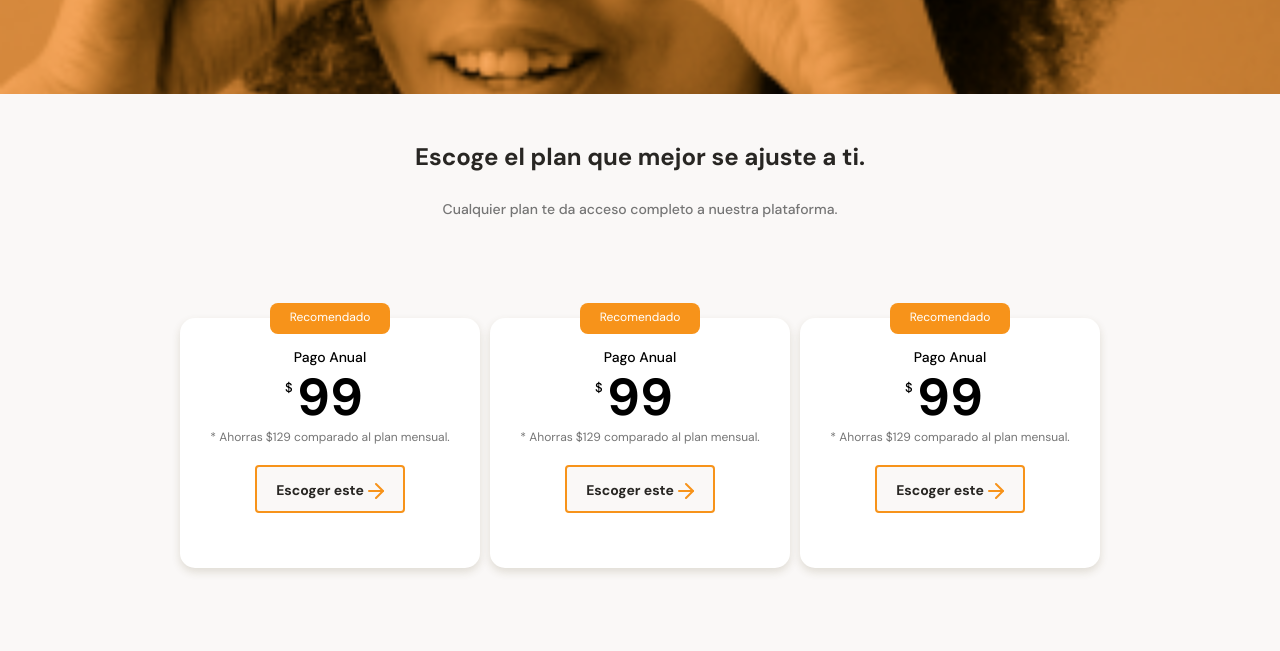
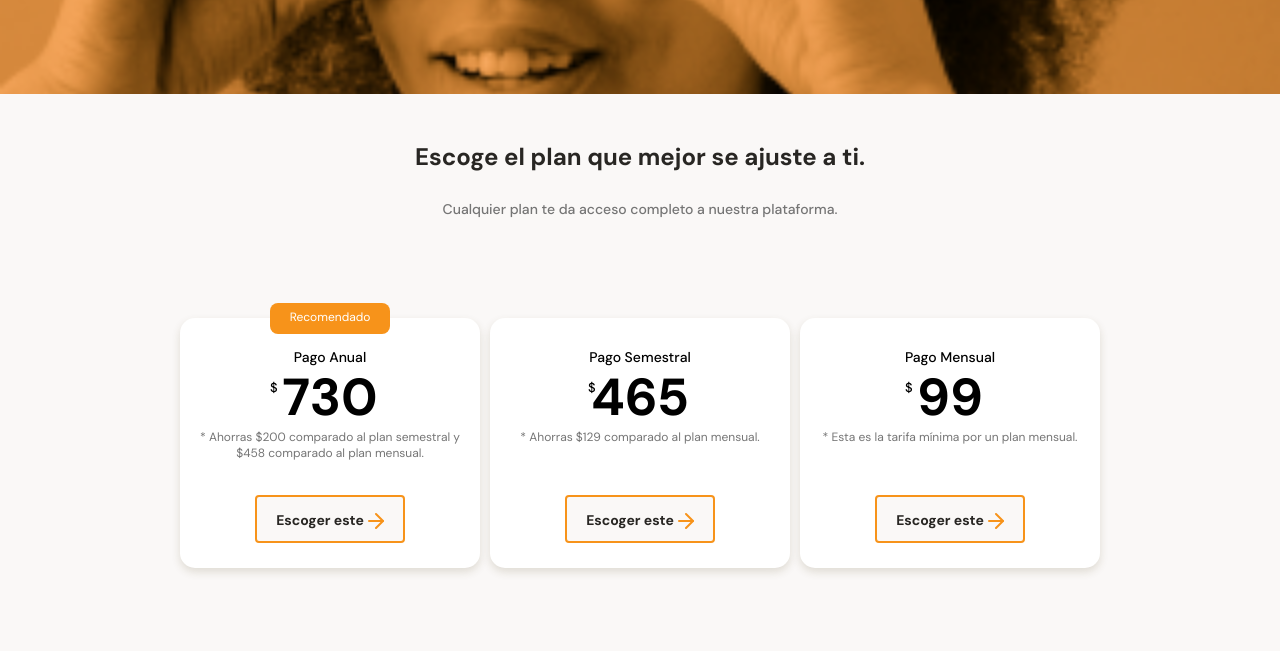
Before and after one commit to christefs/Mobile-first, a plain HTML site: page index.html in a window 1280 px wide. Shown: the part 1996-2647 px from the top of the page. Drawn offline with Linux system fonts and the light colour scheme.

Commit message:
Se aplican leyendas particulares con últimos estilos a las tarjetas plans-container--card y se aplica Media Query para desktop a partir de 1320 px

```diff
--- /dev/null
+++ b/CSS/laptop.css
@@ -0,0 +1,10 @@
+.product-detail--card {
+    width: 310px;
+}
+
+.product-cards--container {
+    display: flex;
+    flex-wrap: wrap;
+    width: 1300px;
+    margin: 0 auto;
+}
--- a/index.html
+++ b/index.html
@@ -11,6 +11,7 @@
     <link href="https://fonts.googleapis.com/css2?family=DM+Sans:wght@400;500;700&family=Inter:wght@300;500&family=Montserrat:wght@400;700&family=Noto+Sans+JP:wght@300;500;700&family=Roboto:wght@300;400;500&display=swap" rel="stylesheet">
     <link rel="stylesheet" href="./styles.css">
     <link rel="stylesheet" href="./CSS/tablet.css" media="(min-width: 930px)">
+    <link rel="stylesheet" href="./CSS/laptop.css" media="(min-width: 1320px)">
     <title>Document</title>
 </head>
 <body>
@@ -129,28 +130,28 @@
                     <p class="recommended">Recomendado</p>
                     <div class="plan-info-container">
                         <h3 class="plan-card--title">Pago Anual</h3>
-                        <p class="plan-card--price"><span>$</span> 99</p>
+                        <p class="plan-card--price annual-price"><span>$</span> 730</p>
+                        <p class="plan-card--saving">* Ahorras $200 comparado al plan semestral y $458 comparado al plan mensual.</p>
+                        <button class="plan-card--ca">Escoger este<span></span></button>
+                    </div>
+                </article>
+
+                <article class="plans-container--card">
+
+                    <div class="plan-info-container">
+                        <h3 class="plan-card--title">Pago Semestral</h3>
+                        <p class="plan-card--price semi-annual-price"><span>$</span> 465</p>
                         <p class="plan-card--saving">* Ahorras $129 comparado al plan mensual.</p>
                         <button class="plan-card--ca">Escoger este<span></span></button>
                     </div>
                 </article>
 
                 <article class="plans-container--card">
-                    <p class="recommended">Recomendado</p>
+
                     <div class="plan-info-container">
-                        <h3 class="plan-card--title">Pago Anual</h3>
-                        <p class="plan-card--price"><span>$</span> 99</p>
-                        <p class="plan-card--saving">* Ahorras $129 comparado al plan mensual.</p>
-                        <button class="plan-card--ca">Escoger este<span></span></button>
-                    </div>
-                </article>
-
-                <article class="plans-container--card">
-                    <p class="recommended">Recomendado</p>
-                    <div class="plan-info-container">
-                        <h3 class="plan-card--title">Pago Anual</h3>
-                        <p class="plan-card--price"><span>$</span> 99</p>
-                        <p class="plan-card--saving">* Ahorras $129 comparado al plan mensual.</p>
+                        <h3 class="plan-card--title">Pago Mensual</h3>
+                        <p class="plan-card--price monthly-price"><span>$</span> 99</p>
+                        <p class="plan-card--saving">* Esta es la tarifa mínima por un plan mensual.</p>
                         <button class="plan-card--ca">Escoger este<span></span></button>
                     </div>
                 </article>
--- a/styles.css
+++ b/styles.css
@@ -427,17 +427,34 @@ main {
     font-weight: 500;
     position: absolute;
     bottom: 15px;
-    left: calc(50% - 45px);
+
 
 }
+.annual-price span {
+    left: calc(50% - 60px);
+}
+.semi-annual-price span {
+    left: calc(50% - 52px);
+}
+.monthly-price span {
+    left: calc(50% - 45px);
+}
+
 .plan-card--saving {
     font-size: 1.2rem;
     color: #757575;
 }
+/*
+.plan-info-container {
+    position: relative;
+}*/
 .plan-card--ca {
+    position: absolute;
+
     width: 150px;
     height: 48px;
-    margin-top: 20px;
+    /*margin-top: 10px;*/
+    bottom: 25px;
     background-color: #faf8f7;
     border: 2px solid var(--bitcoin-orange);
     border-radius: 4px;
@@ -445,6 +462,8 @@ main {
     font-size: 1.4rem;
     font-weight: bold;
     color: var(--black);
+
+    left: calc(50% - 75px);
 }
 .plan-card--ca span {
     display: inline-block;
```
Also changed, not shown: 1 other file.
